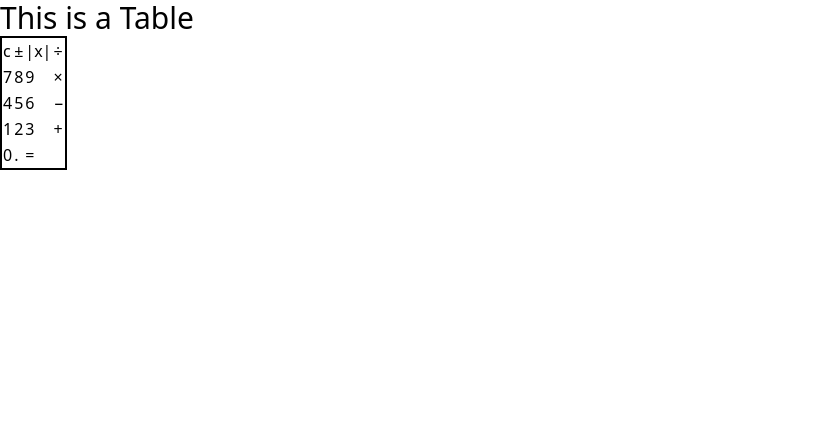
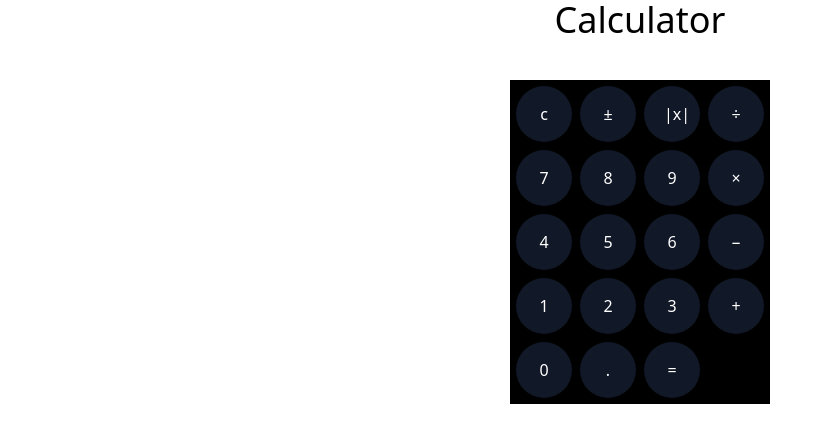
Before and after one commit to MuhammadAli33795/Calculator, a website: page src/index.html in a window 1280 px wide. Shown: the whole page, without its empty margins (0-833 px from the left). Drawn offline with Linux system fonts and the light colour scheme.

Commit message:
Buttons Done

```diff
--- a/src/index.html
+++ b/src/index.html
@@ -5,51 +5,58 @@
     <meta http-equiv="X-UA-Compatible" content="IE=edge">
     <meta name="viewport" content="width=device-width, initial-scale=1.0">
 
+    <!--Linking Css-->
     <link rel="stylesheet" href="/dist/output.css">
-    <title>Document</title>
+
+    <!--Title Name-->
+    <title>Calculator</title>
 </head>
-<body>
-    <h1 class="text-3xl">This is a Table</h1>
+<body class="text-center">
+    <h1 class="text-4xl">Calculator</h1>
+    <!--Flex Center box-->
+    <div class="flex justify-center">
+        <!--Cal BOx-->
         <div>
             <!--Display-->
 
             <!--Buttons-->
-        <table class="border-2 border-black">
+            <table>
                 <!--Row 1-->
                 <tr>
-                <td>c</td>
-                <td>&#177;</td>
-                <td>|x|</td>
-                <td>&#247;</td>
+                    <td><input type="button" name="value0" id="value0" value="c" class="InputCss"></td>
+                    <td><input type="button" name="value0" id="value0" value="&#177;" class="InputCss"></td>
+                    <td><input type="button" name="value0" id="value0" value="|x|" class="InputCss"></td>
+                    <td><input type="button" name="value0" id="value0" value="&#247;" class="InputCss"></td>
                 </tr>
                 <!--Row 2-->
                 <tr>
-                <td>7</td>
-                <td>8</td>
-                <td>9</td>
-                <td>&#215;</td>
+                    <td><input type="button" name="value0" id="value0" value="7" class="InputCss"></td>
+                    <td><input type="button" name="value0" id="value0" value="8" class="InputCss"></td>
+                    <td><input type="button" name="value0" id="value0" value="9" class="InputCss"></td>
+                    <td><input type="button" name="value0" id="value0" value="&#215;" class="InputCss"></td>
                 </tr>
                 <!--Row 3-->
                 <tr>
-                <td>4</td>
-                <td>5</td>
-                <td>6</td>
-                <td>&#8722;</td>
+                    <td><input type="button" name="value0" id="value0" value="4" class="InputCss"></td>
+                    <td><input type="button" name="value0" id="value0" value="5" class="InputCss"></td>
+                    <td><input type="button" name="value0" id="value0" value="6" class="InputCss"></td>
+                    <td><input type="button" name="value0" id="value0" value="&#8722;" class="InputCss"></td>
                 </tr>
                 <!--Row 4-->
                 <tr>
-                <td>1</td>
-                <td>2</td>
-                <td>3</td>
-                <td>&#43;</td>
+                    <td><input type="button" name="value0" id="value0" value="1" class="InputCss"></td>
+                    <td><input type="button" name="value0" id="value0" value="2" class="InputCss"></td>
+                    <td><input type="button" name="value0" id="value0" value="3" class="InputCss"></td>
+                    <td><input type="button" name="value0" id="value0" value="&#43;" class="InputCss"></td>
                 </tr>
                 <!--Row 5-->
                 <tr>
-                <td>0</td>
-                <td>.</td>
-                <td>&#61;</td>
+                    <td><input type="button" name="value0" id="value0" value="0" class="InputCss"></td>
+                    <td><input type="button" name="value0" id="value0" value="." class="InputCss"></td>
+                    <td><input type="button" name="value0" id="value0" value="&#61;" class="InputCss"></td>
                 </tr>
             </table>
+        </div>
     </div>
     <table>
 
--- a/src/input.css
+++ b/src/input.css
@@ -3,6 +3,14 @@
 @tailwind utilities;
 
 /*Table Css*/
-.table {
-
-}
+    table {
+        @apply mt-10 border-2 border-black bg-black text-white;
+    }
+    /*Cell Css*/
+        td {
+            @apply p-1;
+        }
+    /*Input buttons*/
+        .InputCss {
+            @apply p-5 py-4 w-14 rounded-full bg-gray-900 hover:bg-gray-800 cursor-pointer;
+        }
```
Also changed, not shown: dist/output.css. Lines whose indentation alone changed are shown as unchanged.
